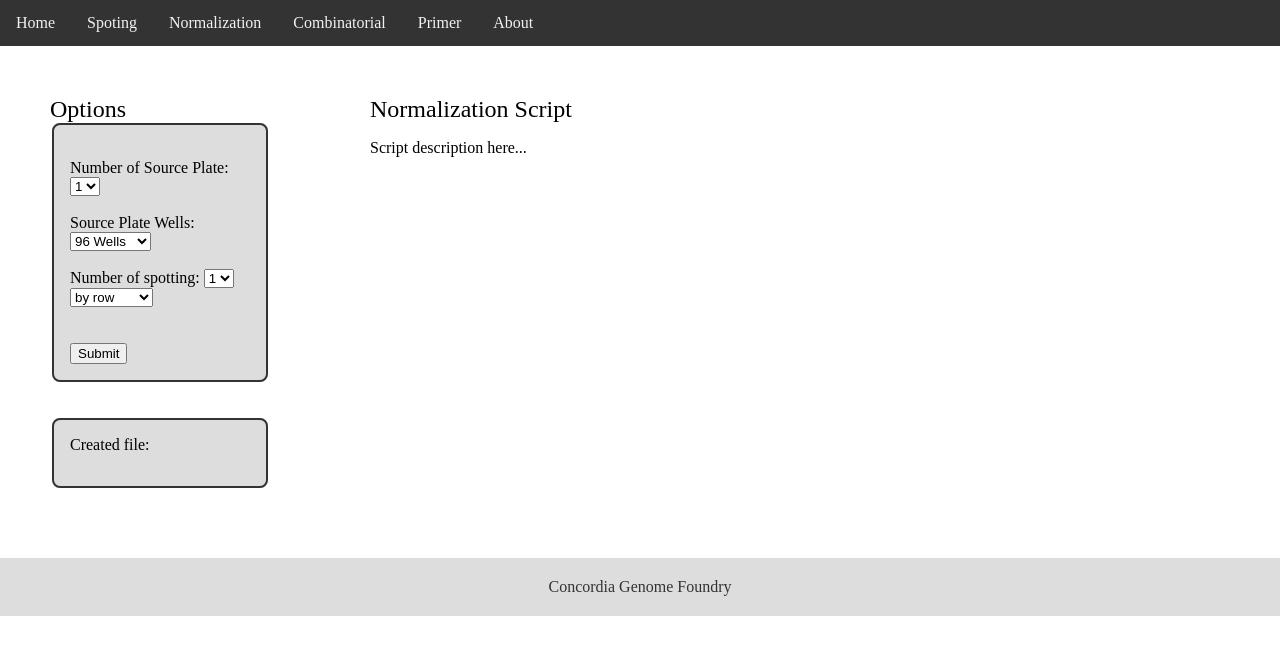
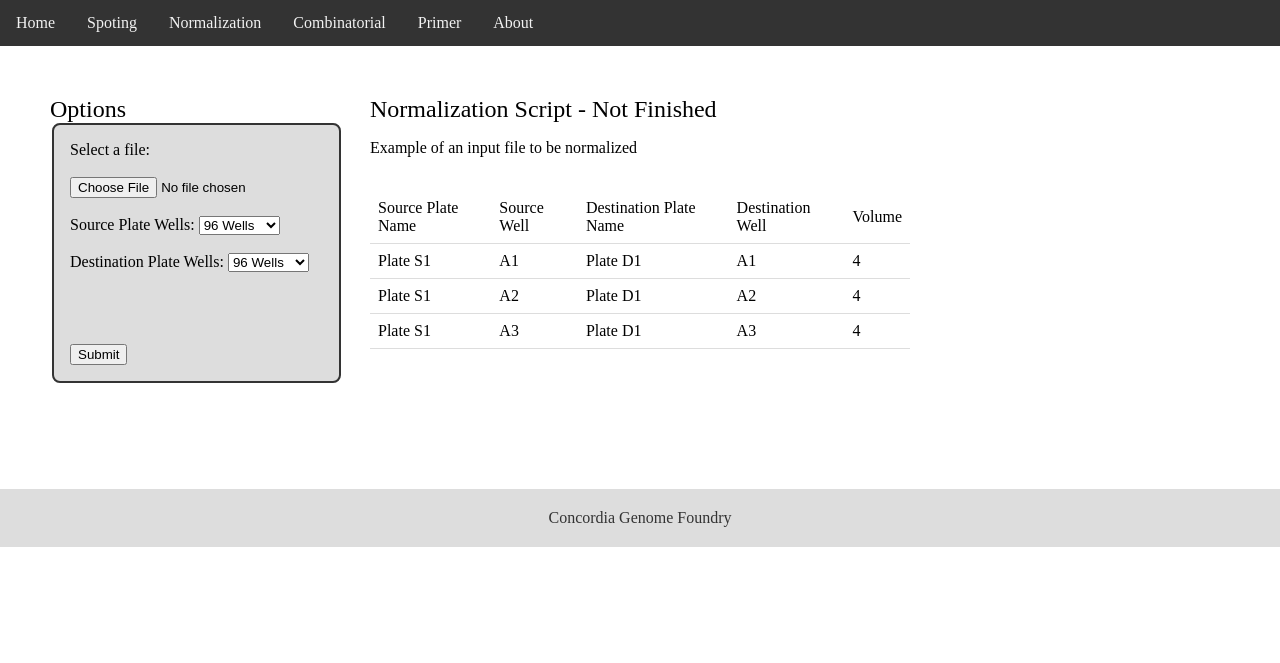
Before and after one commit to Zulko/Web_tools, a Django app: page /normalization/ in a window 1280 px wide. Shown: the part 137-800 px from the top of the page. Run offline with Django 3.2, Linux system fonts and the light colour scheme; lists and menus that the app fills with data are empty.

Commit message:
Adding primer script, rename functions, create media folder

```diff
--- a/Web_tools/settings.py
+++ b/Web_tools/settings.py
@@ -121,3 +121,8 @@ USE_TZ = True
 STATIC_URL = '/static/'
 
 STATICFILES_DIRS = (os.path.join(BASE_DIR, 'assets'),)
+
+# Media Files
+MEDIA_URL = '/media/'
+
+MEDIA_ROOT = os.path.join(BASE_DIR, 'media')
--- a/Web_tools/urls.py
+++ b/Web_tools/urls.py
@@ -17,14 +17,20 @@ from django.contrib import admin
 from django.urls import path
 from . import views
 from django.contrib.staticfiles.urls import staticfiles_urlpatterns
+from django.conf.urls.static import static
+from django.conf import settings
+
 
 urlpatterns = [
-    path('',views.home),
+    path('',views.home, name='home'),
     path('admin/', admin.site.urls),
-    path('about/',views.about),
-    path('spoting/',views.spoting),
-    path('normalization/',views.normalization),
-    path('primer/',views.primer),
+    path('about/',views.about, name='about'),
+    path('spoting/',views.spoting, name='spoting'),
+    path('normalization/',views.normalization, name='normalization'),
+    path('primer/',views.primer, name='primer'),
+    path('combinatorial/',views.combinatorial, name='combinatorial'),
 ]
 
 urlpatterns += staticfiles_urlpatterns()
+if settings.DEBUG:
+    urlpatterns += static(settings.MEDIA_URL, document_root = settings.MEDIA_ROOT)
--- a/Web_tools/views.py
+++ b/Web_tools/views.py
@@ -1,30 +1,54 @@
 from django.http import HttpResponse
 from django.shortcuts import render
 from libs.function.spotting import run_spotting
+from libs.function.fasta2primer3 import run_primer
+from django.conf import settings
+from django.core.files.storage import FileSystemStorage
+import os
 
-
+# TODO: Automatically remove files from media
 def home(request):
     return render(request, 'home.html')
 
 
 def spoting(request):
+    context = {}
     if request.method == "POST":
         num_sources = request.POST['num_sources']
         num_well = request.POST['num_well']
         num_pattern = request.POST['num_pattern']
         pattern = request.POST['pattern']
+        ''' Calling Python Script'''
         outfile_name, abs_path = run_spotting(int(num_sources), int(num_well), int(num_pattern), int(pattern))
+        context['outfile_name'] = outfile_name
         return render(request, 'spoting.html', {'outfile_name': outfile_name,'abs_path': abs_path})
     return render(request, 'spoting.html', {'outfile_name':'', 'abs_path':''})
 
 
 def normalization(request):
+    if request.method == "POST":
+        return render(request, 'normalization.html')
     return render(request, 'normalization.html')
 
 
 def primer(request):
-    return render(request, 'primer.html')
+    context = {}
+    if request.method == 'POST':
+        upload = request.FILES['myFile']
+        fs = FileSystemStorage()
+        name = fs.save(upload.name, upload)
+        context['url'] = fs.url(name)
+        url = fs.url(name)
+        ''' Calling Python Script'''
+        out_name = run_primer(settings.MEDIA_ROOT, name)
+        outfile_url = fs.url(os.path.basename(out_name))
+        return render(request, 'primer.html', {'uploadfile_name': upload.name, 'url': url, 'outfile_name': out_name,'abs_path': outfile_url})
+    return render(request, 'primer.html', {'uploadfile_name': '', 'url': '', 'outfile_name': '','abs_path': ''})
+
+
+def combinatorial(request):
+    return render(request, 'under_construction.html')
 
 
 def about(request):
-    return render(request, 'about.html')
+    return render(request, 'under_construction.html')
--- a/assets/css/main.css
+++ b/assets/css/main.css
@@ -123,7 +123,6 @@ img {
   border: 1px solid #ddd;
   border-radius: 4px;
   padding: 5px;
-  width: 150px;
 }
 
 img:hover {
--- a/libs/function/normalization_biomek.py
+++ b/libs/function/normalization.py
@@ -211,7 +211,7 @@ def create_destination_plates(plates_in, in_well, out_well):
         return plates_out
 
 
-def create_biomek_dilution_output(path, in_well, out_well):
+def run_normalization(path, in_well, out_well):
     """
     Creates a CSV file to be used in Biomek with the volume of sample and water to normalize the sample
     :param path: input file with parts information
@@ -220,7 +220,7 @@ def create_biomek_dilution_output(path, in_well, out_well):
     """
     filein = file.verify(path)
     reader_csv = file.create_reader_CSV(filein)
-    fileout = file.create('biomek/output/dilution_' + str(os.path.basename(path)), 'w')
+    fileout = file.create('biomek/media/dilution_' + str(os.path.basename(path)), 'w')
     writer_csv = file.create_writer_CSV(fileout)
     file.set_normal_header(writer_csv)
 
--- a/libs/function/spotting.py
+++ b/libs/function/spotting.py
@@ -95,7 +95,7 @@ def create_output_file(total_source, num_wells, total_destination, pattern):
     num_pattern = int(total_destination/total_source)
     '''Add the header'''
     if pattern == BY_ROW:
-        file_path_out = 'output/source_' + str(total_source) + '_' + str(num_pattern) + 'spot_byrow.csv'
+        file_path_out = 'media/source_' + str(total_source) + '_' + str(num_pattern) + 'spot_byrow.csv'
         file.verify_path(file_path_out)
         outfile = file.create(file_path_out, 'w')
         outcsv = file.create_writer_CSV(outfile)
@@ -118,7 +118,7 @@ def create_output_file(total_source, num_wells, total_destination, pattern):
 
 
     elif pattern == BY_COL:
-        file_path_out = 'output/source_' + str(total_source) + '_' + str(num_pattern) + 'spot_bycol.csv'
+        file_path_out = 'media/source_' + str(total_source) + '_' + str(num_pattern) + 'spot_bycol.csv'
         file.verify_path(file_path_out)
         outfile = file.create(file_path_out, 'w')
         outcsv = file.create_writer_CSV(outfile)
--- a/templates/base_layout.html
+++ b/templates/base_layout.html
@@ -16,7 +16,7 @@
   <a href="/">Home</a>
   <a href="/spoting/">Spoting</a>
   <a href="/normalization/">Normalization</a>
-  <a href="#">Combinatorial</a>
+  <a href="/combinatorial/">Combinatorial</a>
   <a href="/primer/">Primer</a>
   <a href="/about/">About</a>
 </div>
--- a/templates/normalization.html
+++ b/templates/normalization.html
@@ -8,52 +8,74 @@
 
             <form method="post"> {% csrf_token %}
               <fieldset>
-                <br>
-                Number of Source Plate:
-                <select name="num_sources">
-                <option value="1">1</option>
-                <option value="2">2</option>
-                <option value="3">3</option>
-                <option value="4">4</option>
-                </select>
-                <br><br>
+
+                Select a file: <br><br>
+                <input type="file" name="myFile"><br><br>
+
                 Source Plate Wells:
                 <select name="num_well">
                 <option value="96">96 Wells</option>
                 <option value="384">384 Wells</option>
                 </select>
                 <br><br>
-                Number of spotting:
-                <select name="num_pattern">
-                <option value="1">1</option>
-                <option value="2">2</option>
-                <option value="3">3</option>
-                <option value="4">4</option>
-                <option value="6">6</option>
-                <option value="8">8</option>
+
+                Destination Plate Wells:
+                <select name="num_well">
+                <option value="96">96 Wells</option>
+                <option value="384">384 Wells</option>
                 </select>
-                <select name="pattern">
-                <option value="0">by row</option>
-                <option value="1">by column</option>
-                </select>
+                <br><br>
+
                 <br><br><br>
                 <input type="submit" value="Submit">
               </fieldset>
             </form>
 
-{#            {% block results %}#}
+
             <br><br>
+            {% if outfile_name %}
             <fieldset>
-                Created file:<a href="{{ abs_path }}" download> <p>{{ outfile_name }}</p> </a>
+                Created file:<a href="{{ abs_path }}" target="_blank" download> <p>{{ outfile_name }}</p> </a>
             </fieldset>
-{#            {% endblock %}#}
+            {% endif %}
+
 
         </div>
       </div>
 
       <div class="column middle">
-        <h2>Normalization Script</h2>
-        <p> Script description here...</p>
+        <h2>Normalization Script - Not Finished</h2>
+        <p> Example of an input file to be normalized </p><br>
+            <table>
+                <tr>
+                    <th> Source Plate Name</th>
+                    <th> Source Well </th>
+                    <th> Destination Plate Name </th>
+                    <th> Destination Well </th>
+                    <th> Volume </th>
+                </tr>
+                <tr>
+                    <th> Plate S1</th>
+                    <th> A1 </th>
+                    <th> Plate D1 </th>
+                    <th> A1 </th>
+                    <th> 4 </th>
+                </tr>
+                <tr>
+                    <th> Plate S1</th>
+                    <th> A2 </th>
+                    <th> Plate D1 </th>
+                    <th> A2 </th>
+                    <th> 4 </th>
+                </tr>
+                <tr>
+                    <th> Plate S1</th>
+                    <th> A3 </th>
+                    <th> Plate D1 </th>
+                    <th> A3 </th>
+                    <th> 4 </th>
+                </tr>
+            </table>
       </div>
 
         {% comment %}
```
Also changed, not shown: libs/function/fasta2primer3.py (added, +116 -0 lines), libs/misc/selection.py (+10 -15 lines), templates/combinatorial.html (added, +21 -0 lines), templates/home.html (+6 -6 lines), templates/primer.html (+27 -8 lines), templates/spoting.html (+4 -3 lines), templates/under_construction.html (added, +38 -0 lines).
